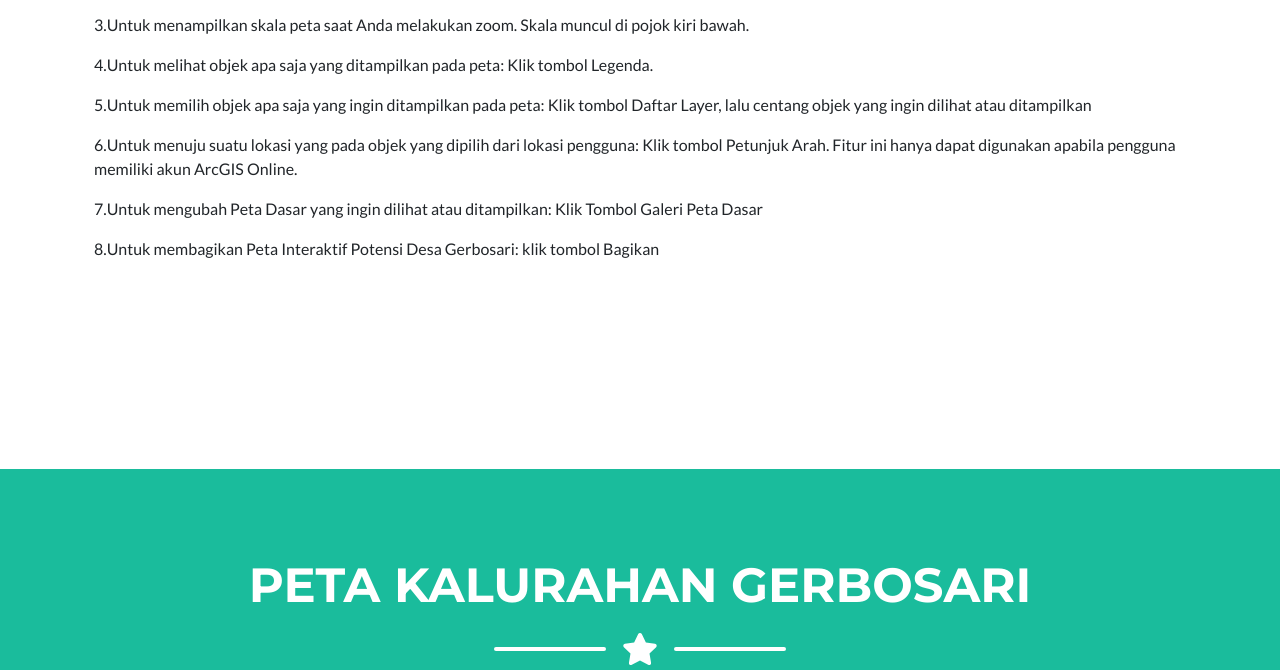
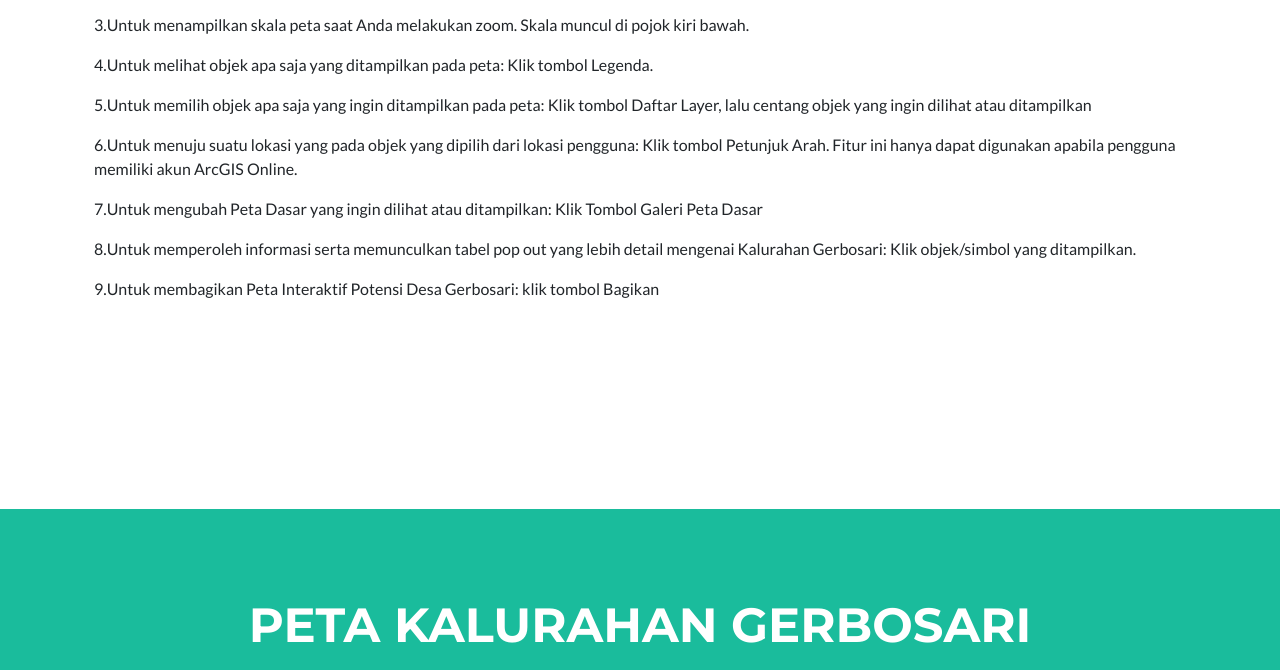
Before and after one commit to rivaldo1999/SIGDES_Gerbosari.github.io, a plain HTML site: page index.html in a window 1280 px wide. Shown: the part 1537-2207 px from the top of the page. Drawn offline with nearby package versions, Linux system fonts and the light colour scheme.

Commit message:
Update index.html

```diff
--- a/index.html
+++ b/index.html
@@ -86,7 +86,9 @@
 						<p>5.Untuk memilih objek apa saja yang ingin ditampilkan pada peta: Klik tombol Daftar Layer, lalu centang objek yang ingin dilihat atau ditampilkan </p>
 						<p>6.Untuk menuju suatu lokasi yang pada objek yang dipilih dari lokasi pengguna: Klik tombol Petunjuk Arah. Fitur ini hanya dapat digunakan apabila pengguna memiliki akun ArcGIS Online.  </p>
 						<p>7.Untuk mengubah Peta Dasar yang ingin dilihat atau ditampilkan: Klik Tombol Galeri Peta Dasar </p>
-						<p>8.Untuk membagikan Peta Interaktif Potensi Desa Gerbosari: klik tombol Bagikan</p>
+						<p>8.Untuk memperoleh informasi serta memunculkan tabel pop out yang lebih detail mengenai Kalurahan Gerbosari: Klik objek/simbol yang ditampilkan.</p>
+						<p>9.Untuk membagikan Peta Interaktif Potensi Desa Gerbosari: klik tombol Bagikan</p>
+
 						</div>
                 </div>
             </div>
```
